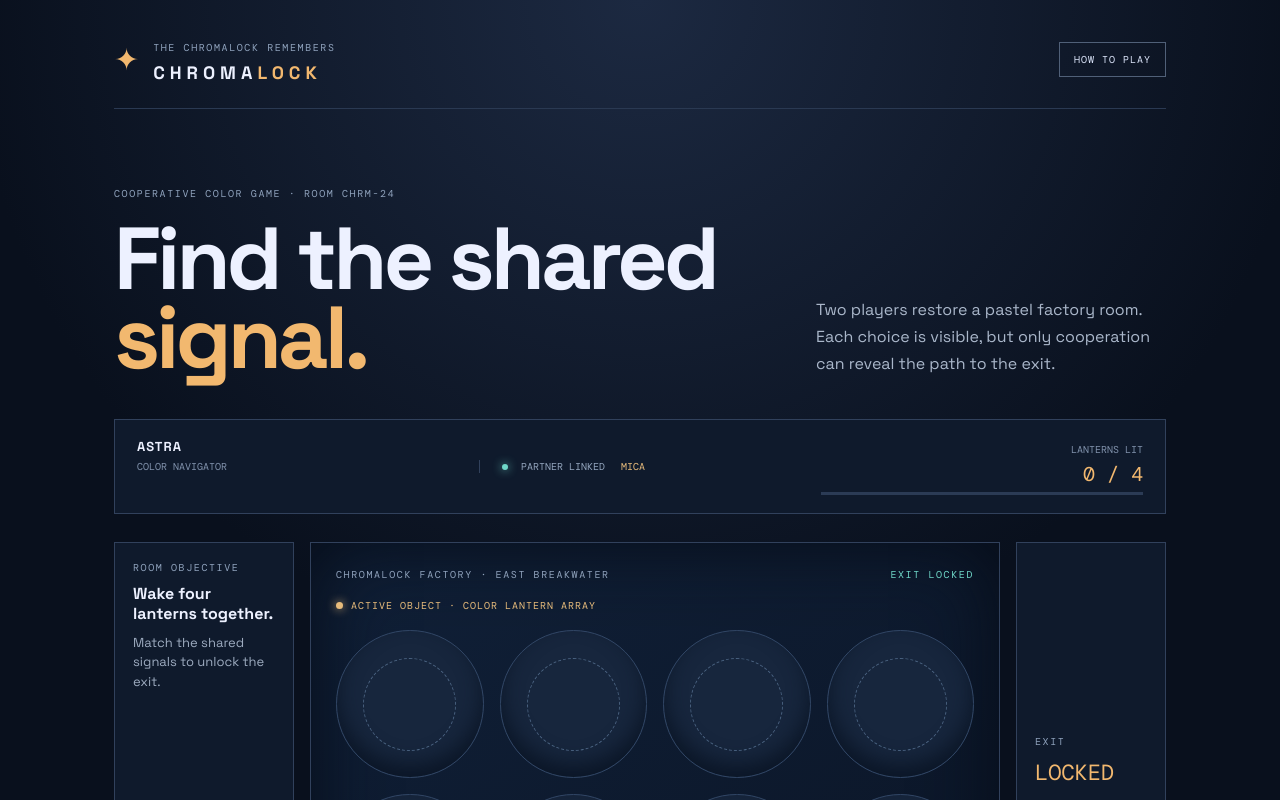
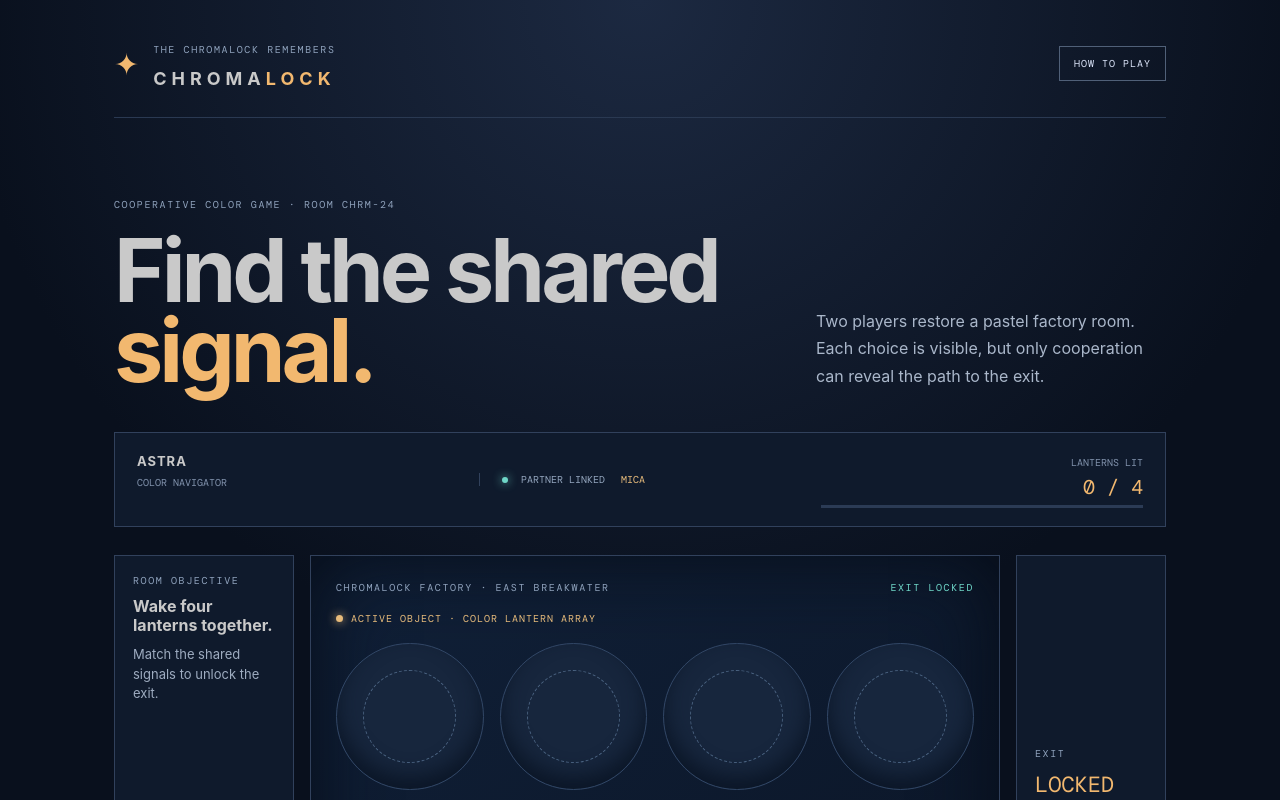
Before and after one commit to GemsForge/Chromalock, a React (Vite) app: page / in a window 1280 px wide. Shown: the top 800 px of the page. Built offline with nearby package versions, Linux system fonts and the light colour scheme.

Commit message:
feat(ui): #9 provide Mantine theme context

```diff
--- a/src/main.tsx
+++ b/src/main.tsx
@@ -1,6 +1,14 @@
 import { StrictMode } from 'react';
+import { MantineProvider } from '@mantine/core';
 import { createRoot } from 'react-dom/client';
 import { App } from './app/App';
 import './shared/styles/theme.css';
+import '@mantine/core/styles.css';
 
-createRoot(document.getElementById('root')!).render(<StrictMode><App /></StrictMode>);
+createRoot(document.getElementById('root')!).render(
+  <StrictMode>
+    <MantineProvider defaultColorScheme="dark">
+      <App />
+    </MantineProvider>
+  </StrictMode>,
+);
```
